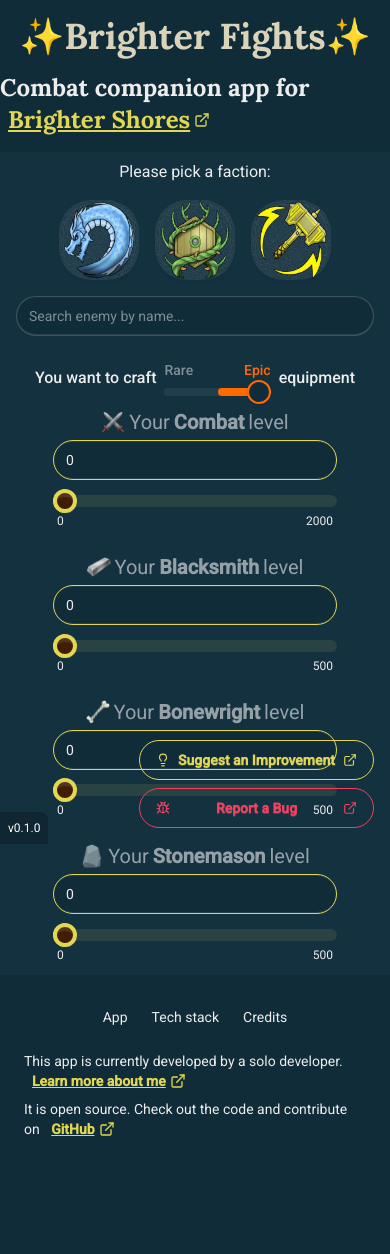
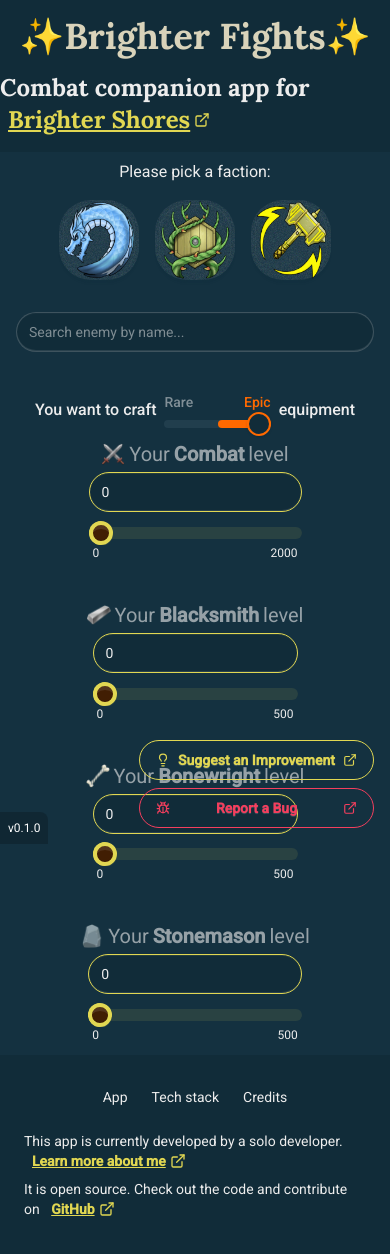
Before and after one commit to NadCAtarun/brighter-fights, a Next.js app: page / in a window 390 px wide. Shown: the top 1254 px of the page. Built offline with nearby package versions, Linux system fonts and the light colour scheme.

Commit message:
Refactor layout to use responsive grid system
Wrapped selectors in responsive grid containers to improve layout structure. Adjusted column configurations for better adaptation across screen sizes, enhancing the user interface.

```diff
--- a/src/app/page.tsx
+++ b/src/app/page.tsx
@@ -83,9 +83,13 @@
 
     return (
         <>
+            <div className="grid grid-cols-1 lg:grid-cols-3 gap-4">
                 <FactionSelector value={faction} onSelect={handleFactionChange}/>
                 <EnemySelector value={enemy} onSelect={handleEnemyChange}/>
                 <RaritySelector value={rarity} onSelect={handleRarityChange}/>
+            </div>
+
+            <div className="grid grid-cols-1 md:grid-cols-2 lg:grid-cols-4 gap-4">
                 <LevelSelector value={combatLevel} onChange={handleCombatLevelChange}
                                profession="Combat" maxLevel={2000}/>
                 <LevelSelector value={blacksmithLevel} onChange={handleBlacksmithLevelChange}
@@ -94,6 +98,7 @@
                                profession="Bonewright" maxLevel={500}/>
                 <LevelSelector value={stonemasonLevel} onChange={handleStonemasonLevelChange}
                                profession="Stonemason" maxLevel={500}/>
+            </div>
         </>
     );
 }
```
Lines whose indentation alone changed are shown as unchanged.
